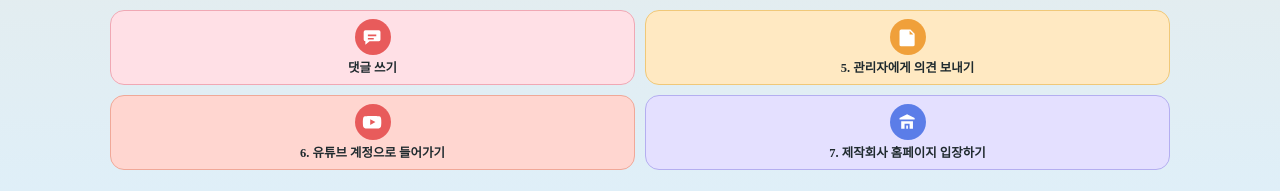
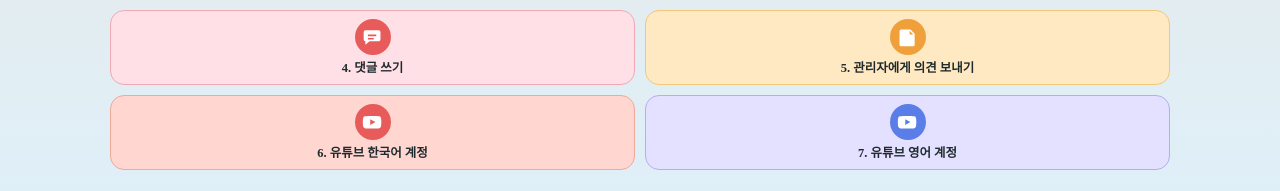
Before and after one commit to harryyoo59/bomkong, a Next.js app: page / in a window 1280 px wide. Shown: the part 837-1028 px from the top of the page. Built offline with nearby package versions, Linux system fonts and the light colour scheme; no server answers; the database is empty.

Commit message:
feat: lobby third tile with comment, feedback, YouTube ko/en
Put 댓글·의견·유튜브 한국어·영어 in one cluster; drop company from that tile.

Co-authored-by: harryyoo59 <harryyoo59@users.noreply.github.com>

```diff
--- a/app/globals.css
+++ b/app/globals.css
@@ -2136,8 +2136,8 @@ label.form-row textarea {
   box-shadow: none;
 }
 
-/* 구독·상품 칸 아래: 더보기 칸이 가로로 길게 */
-.living-menu-grid > .menu-tile-cluster:not(.menu-tile-shop-cluster) {
+/* 댓글·의견·유튜브 칸: 구독·상품 아래 가로로 길게 */
+.living-menu-grid > .menu-tile-more-cluster {
   grid-column: 1 / -1;
 }
 
@@ -2245,7 +2245,7 @@ label.form-row textarea {
   border-color: #f0a898;
 }
 
-.menu-mini-company {
+.menu-mini-youtube-en {
   background: #e4e0ff;
   border-color: #b4aef0;
 }
--- a/components/LivingRoomHome.tsx
+++ b/components/LivingRoomHome.tsx
@@ -16,6 +16,7 @@ import { ParentLobbyAuthButton } from "@/components/ParentLobbyAuthButton";
 import { PLACEHOLDER_VIDEO } from "@/lib/episodes";
 import { getMediaPreview } from "@/lib/media-preview-store";
 import {
+  YOUTUBE_CHANNEL_BY_LANG,
   buildYoutubePlayQueueUrl,
   extractYoutubeVideoId,
   getWatchItemById,
@@ -160,17 +161,6 @@ function IconYoutube({ className }: { className?: string }) {
   );
 }
 
-function IconCompany({ className }: { className?: string }) {
-  return (
-    <svg className={className} viewBox="0 0 24 24" aria-hidden="true">
-      <path
-        fill="currentColor"
-        d="M12 2.6 3 7v2h18V7l-9-4.4zM5 11v9h4v-6h6v6h4v-9H5zm6 9v-4h2v4h-2z"
-      />
-    </svg>
-  );
-}
-
 function TileIcon({
   tone,
   children,
@@ -209,7 +199,9 @@ export function LivingRoomHome({
   const [beatIndex, setBeatIndex] = useState(0);
   const [knockPending, setKnockPending] = useState(false);
   const captionId = useId();
-  const youtubeUrl = youtubeChannelUrl?.trim() || null;
+  const youtubeKoUrl =
+    youtubeChannelUrl?.trim() || YOUTUBE_CHANNEL_BY_LANG.ko;
+  const youtubeEnUrl = YOUTUBE_CHANNEL_BY_LANG.en;
   const beat = LIVING_ROOM_BEATS[beatIndex] ?? LIVING_ROOM_BEATS[0];
   const storyTarget: LivingStoryTarget = beat.target;
   const beatCount = LIVING_ROOM_BEATS.length;
@@ -819,7 +811,11 @@ export function LivingRoomHome({
           </button>
         </div>
 
-        <div className="menu-tile menu-tile-cluster" role="group" aria-label="더 보기">
+        <div
+          className="menu-tile menu-tile-cluster menu-tile-more-cluster"
+          role="group"
+          aria-label="댓글·의견·유튜브"
+        >
           <Link
             href="/comments"
             className="menu-mini menu-mini-comment"
@@ -828,7 +824,7 @@ export function LivingRoomHome({
             <TileIcon tone="pink" size="sm">
               <IconComment />
             </TileIcon>
-            <span className="menu-mini-label">댓글 쓰기</span>
+            <span className="menu-mini-label">4. 댓글 쓰기</span>
           </Link>
 
           <Link
@@ -842,43 +838,28 @@ export function LivingRoomHome({
             <span className="menu-mini-label">5. 관리자에게 의견 보내기</span>
           </Link>
 
-          {youtubeUrl ? (
           <a
             className="menu-mini menu-mini-youtube"
-              href={youtubeUrl}
+            href={youtubeKoUrl}
             target="_blank"
             rel="noopener noreferrer"
           >
             <TileIcon tone="coral" size="sm">
               <IconYoutube />
             </TileIcon>
-              <span className="menu-mini-label">6. 유튜브 계정으로 들어가기</span>
+            <span className="menu-mini-label">6. 유튜브 한국어 계정</span>
           </a>
-          ) : (
-            <button
-              type="button"
-              className="menu-mini menu-mini-youtube is-pending"
-              disabled
-              aria-disabled="true"
-              title="유튜브 주소는 아직 준비 중이에요"
-            >
-              <TileIcon tone="coral" size="sm">
-                <IconYoutube />
-              </TileIcon>
-              <span className="menu-mini-label">6. 유튜브 · 준비 중</span>
-            </button>
-          )}
 
           <a
-            className="menu-mini menu-mini-company"
-            href={COMPANY_HOME}
+            className="menu-mini menu-mini-youtube-en"
+            href={youtubeEnUrl}
             target="_blank"
             rel="noopener noreferrer"
           >
             <TileIcon tone="violet" size="sm">
-              <IconCompany />
+              <IconYoutube />
             </TileIcon>
-            <span className="menu-mini-label">7. 제작회사 홈페이지 입장하기</span>
+            <span className="menu-mini-label">7. 유튜브 영어 계정</span>
           </a>
         </div>
       </nav>
```
Lines whose indentation alone changed are shown as unchanged.
